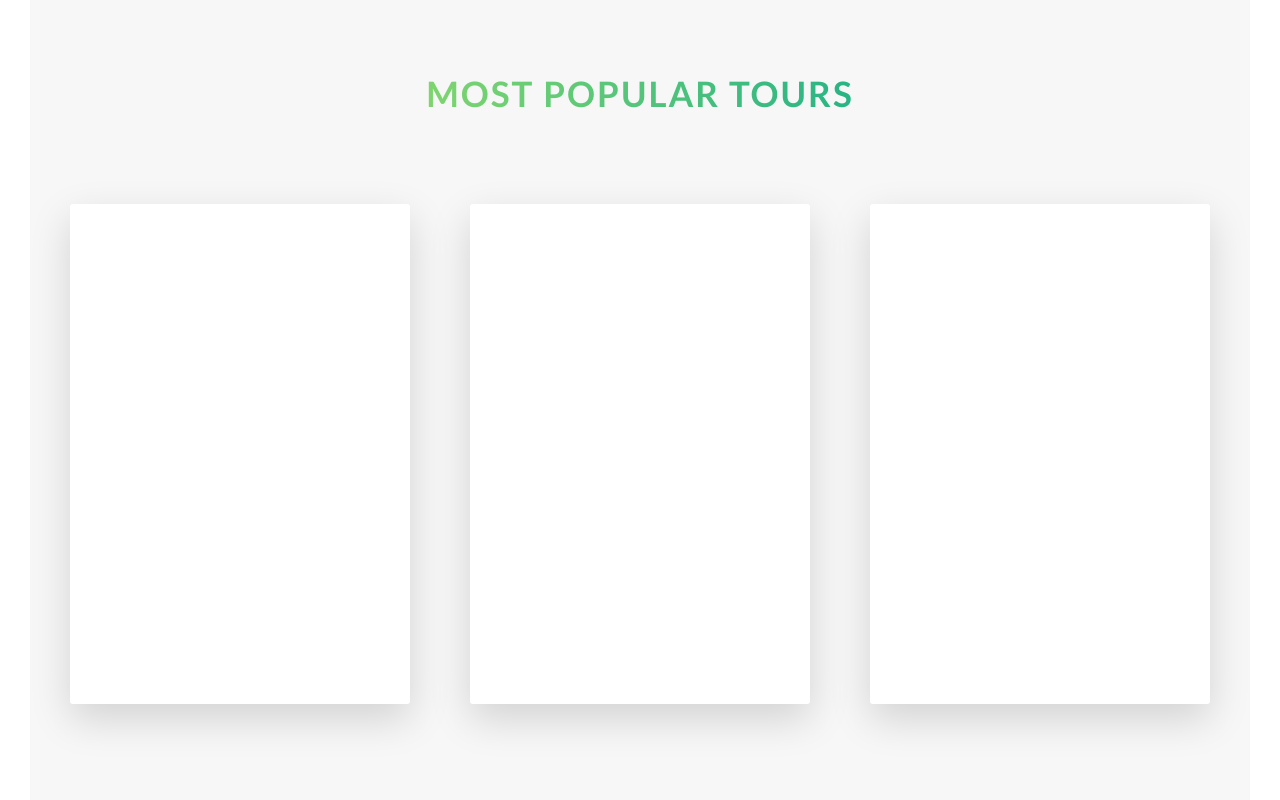
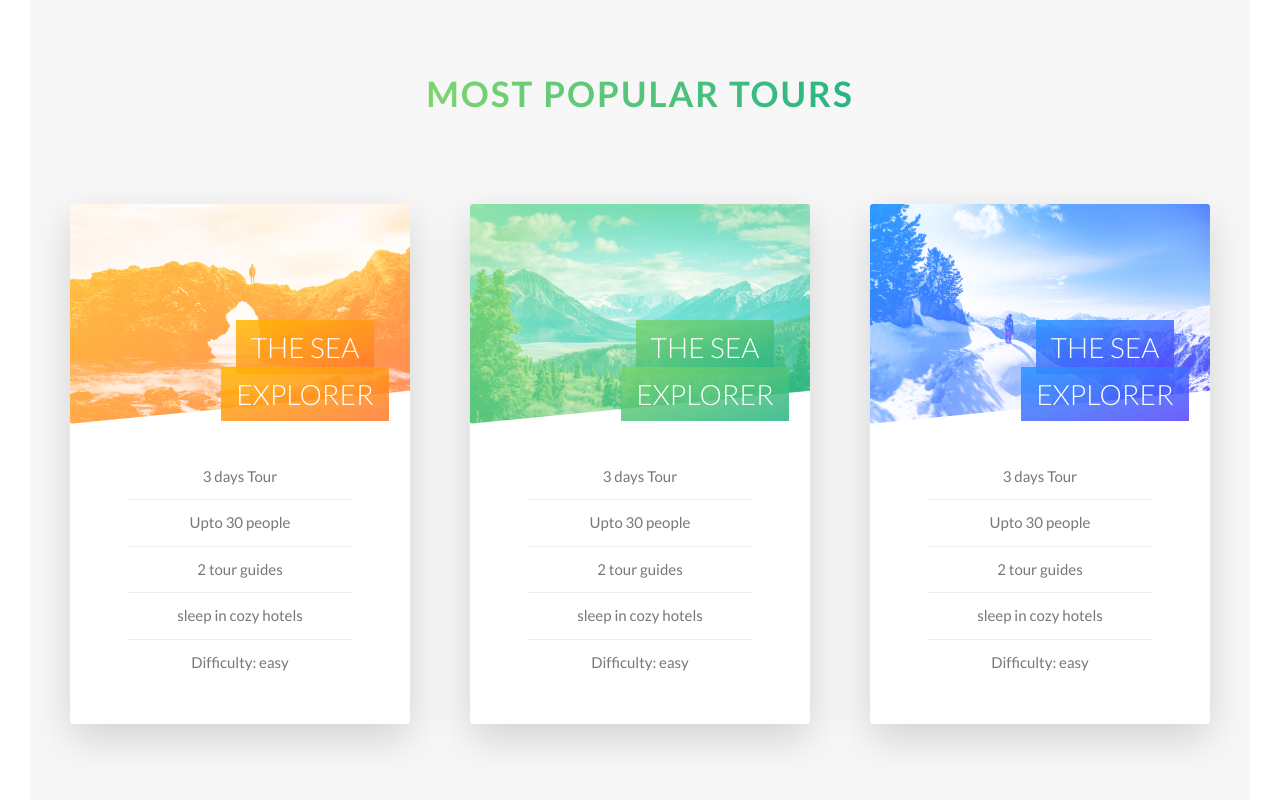
Before and after one commit to jindamavi/natours, a website: page index.html in a window 1280 px wide. Shown: the part 2266-3066 px from the top of the page. Drawn offline with nearby package versions, Linux system fonts and the light colour scheme; files that its build step writes are made by us from their sources.

Commit message:
section tours - front side css styling

```diff
--- a/index.html
+++ b/index.html
@@ -103,7 +103,23 @@
                 <div class="col-1-of-3">
                     <div class="card">
                         <div class="card__side card__side--front">
-                            TEXT
+                            <div class="card__picture card__picture--1">
+                                &nbsp;
+                            </div>
+                            <h4 class="card__heading">
+                                <span class="card__heading-span card__heading-span--1">
+                                    The Sea Explorer
+                                </span>
+                            </h4>
+                            <div class="card__details">
+                                <ul>
+                                    <li>3 days Tour</li>
+                                    <li>Upto 30 people</li>
+                                    <li>2 tour guides</li>
+                                    <li>sleep in cozy hotels</li>
+                                    <li>Difficulty: easy</li>
+                                </ul>
+                            </div>
                         </div>
                         <div class="card__side card__side--back card__side--back-1">
                             BACK
@@ -113,7 +129,23 @@
                 <div class="col-1-of-3">
                     <div class="card">
                         <div class="card__side card__side--front">
-                            TEXT
+                            <div class="card__picture card__picture--2">
+                                &nbsp;
+                            </div>
+                            <h4 class="card__heading">
+                                <span class="card__heading-span card__heading-span--2">
+                                    The Sea Explorer
+                                </span>
+                            </h4>
+                            <div class="card__details">
+                                <ul>
+                                    <li>3 days Tour</li>
+                                    <li>Upto 30 people</li>
+                                    <li>2 tour guides</li>
+                                    <li>sleep in cozy hotels</li>
+                                    <li>Difficulty: easy</li>
+                                </ul>
+                            </div>
                         </div>
                         <div class="card__side card__side--back card__side--back-2">
                             BACK
@@ -123,7 +155,23 @@
                 <div class="col-1-of-3">
                     <div class="card">
                         <div class="card__side card__side--front">
-                            TEXT
+                            <div class="card__picture card__picture--3">
+                                &nbsp;
+                            </div>
+                            <h4 class="card__heading">
+                                <span class="card__heading-span card__heading-span--3">
+                                    The Sea Explorer
+                                </span>
+                            </h4>
+                            <div class="card__details">
+                                <ul>
+                                    <li>3 days Tour</li>
+                                    <li>Upto 30 people</li>
+                                    <li>2 tour guides</li>
+                                    <li>sleep in cozy hotels</li>
+                                    <li>Difficulty: easy</li>
+                                </ul>
+                            </div>
                         </div>
                         <div class="card__side card__side--back card__side--back-3">
                             BACK
--- a/sass/abstracts/_variables.scss
+++ b/sass/abstracts/_variables.scss
@@ -13,6 +13,7 @@ $color-tertiary-light: #2998ff;
 $color-tertiary-dark: #5643fa;
 
 $color-grey-light-1: #f7f7f7;
+$color-grey-light-2: #eeeeee;
 
 // GRID
 $grid-width: 114rem;
--- a/sass/components/_card.scss
+++ b/sass/components/_card.scss
@@ -1,12 +1,12 @@
 .card {
+    // FUNCTIONALITY
     perspective: 150rem;
     -moz-perspective: 150rem;
     position: relative;
-    height: 50rem;
+    height: 52rem;
 
     &__side {
-        height: 50rem;
-        color: $color-white;
+        height: 52rem;
         font-size: 3rem;
         transition: all 0.8s ease;
         position: absolute;
@@ -39,10 +39,93 @@
     }
 
     &:hover &__side--front{
-        transform: rotateY(180deg);
+        transform: rotateY(-180deg);
     }
 
     &:hover &__side--back{
         transform: rotateY(0deg);
     }
+
+    // CARD FRONT SIDE
+    &__picture {
+        height: 22rem;
+        border-radius: 3px;
+        background-size: cover;
+        background-blend-mode: screen;
+        clip-path: polygon(0 0, 100% 0, 100% 85%, 0 100%);
+
+        &--1 {
+            background-image: linear-gradient(to right bottom, $color-secondary-light, $color-secondary-dark), url('../img/nat-5.jpg');
+        }
+
+        &--2 {
+            background-image: linear-gradient(to right bottom, $color-primary-light, $color-primary-dark), url('../img/nat-6.jpg');
+        }
+
+        &--3 {
+            background-image: linear-gradient(to right bottom, $color-tertiary-light, $color-tertiary-dark), url('../img/nat-7.jpg');
+        }
+    }
+
+    &__heading {
+        font-size: 2.8rem;
+        color: $color-white;
+        font-weight: 300;
+        text-transform: uppercase;
+        text-align: center;
+        color: $color-white;
+        position: absolute;
+        top: 12rem;
+        right: 2rem;
+        width: 50%;
+    }
+
+    &__heading-span {
+        padding: 1rem 1.5rem;
+        -webkit-box-decoration-break: clone;
+        box-decoration-break: clone;
+        &--1 {
+            background-image: linear-gradient(
+                    to right bottom,
+                    rgba($color-secondary-light, 0.85),
+                    rgba($color-secondary-dark, 0.85)
+                );
+        }
+
+        &--2 {
+            background-image: linear-gradient(
+                    to right bottom,
+                    rgba($color-primary-light, 0.85),
+                    rgba($color-primary-dark, 0.85)
+                );
+        }
+
+        &--3 {
+            background-image: linear-gradient(
+                    to right bottom,
+                    rgba($color-tertiary-light, 0.85),
+                    rgba($color-tertiary-dark, 0.85)
+                );
+        }
+    }
+
+    &__details {
+        padding: 3rem;
+
+        ul {
+            list-style: none;
+            width: 80%;
+            margin: 0 auto;
+
+            li {
+                font-size: 1.5rem;
+                padding: 1rem;
+                text-align: center;
+
+                &:not(:last-child) {
+                    border-bottom: 1px solid $color-grey-light-2;
+                }
+            }
+        }
+    }
 }
```
